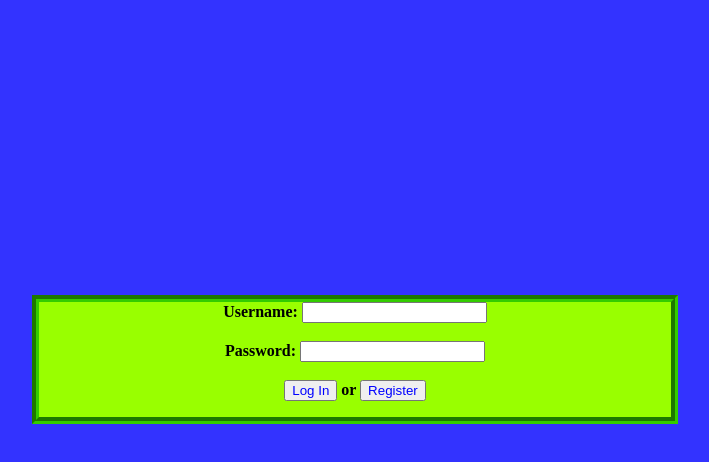
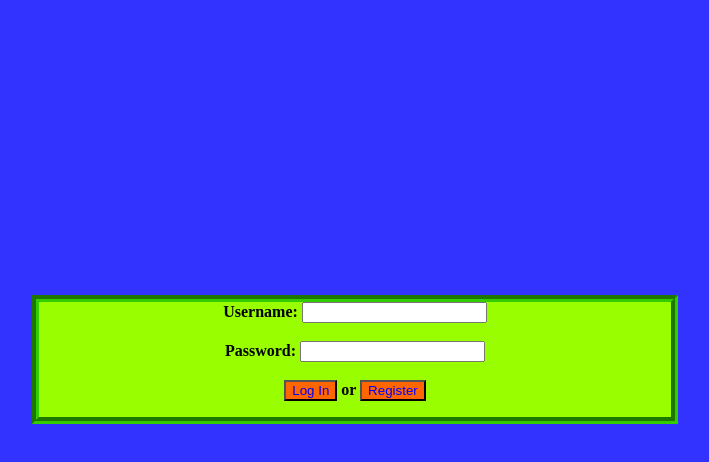
Before and after one commit to KbhackerVGM97/Fun-Time-Projects, a plain HTML site: page Project Files/login.html in a window 1280 px wide. Shown: the part 78-540 px from the top of the page, without its empty margins (285-994 px from the left). Drawn offline with Linux system fonts and the light colour scheme.

Commit message:
button css

```diff
--- a/Project Files/login.less
+++ b/Project Files/login.less
@@ -29,3 +29,9 @@ h1 {
 .blue {
     color: #0000ff;
 }
+
+input {
+    &[type="submit"]{
+        background-color: #ff6600;
+    }
+}
```
Also changed, not shown: Project Files/login.css.
